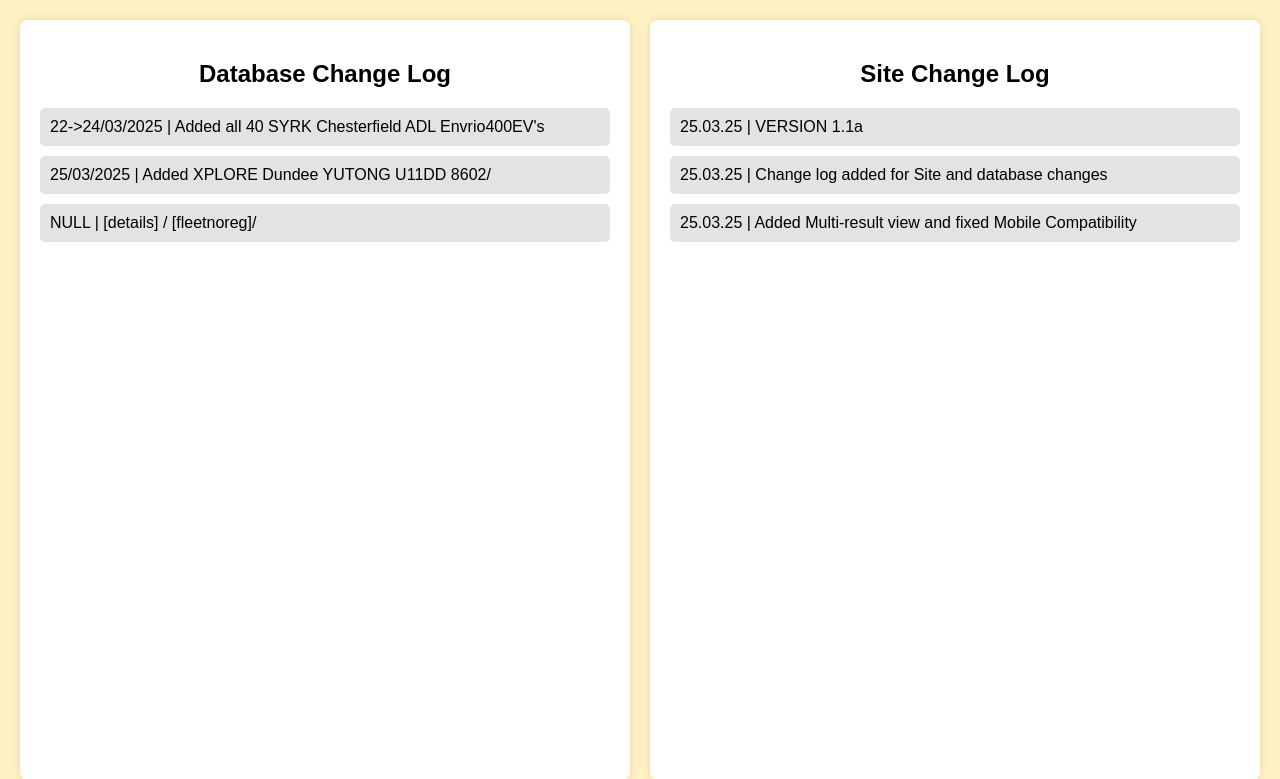
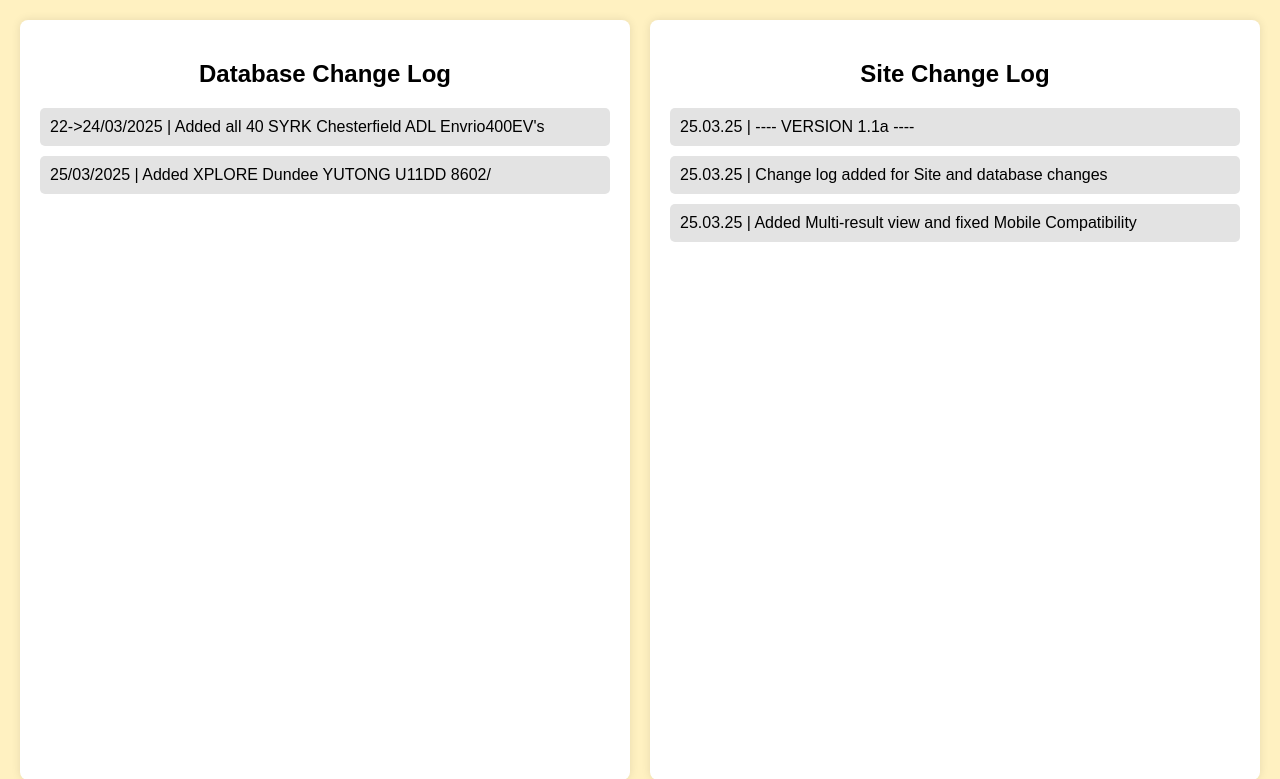
Before and after one commit to PowerGMedia/newtrackingdata, a Flask app: page /changes in a window 1280 px wide. Shown: the top 779 px of the page. Run offline with Flask 3, Linux system fonts and the light colour scheme.

Commit message:
More changes....

```diff
--- a/templates/changes.html
+++ b/templates/changes.html
@@ -49,14 +49,14 @@
       <div class="log" id="logList1">
         <div class="log-item">22->24/03/2025 | Added all 40 SYRK Chesterfield ADL Envrio400EV's</div>
         <div class="log-item">25/03/2025 | Added XPLORE Dundee YUTONG U11DD 8602/</div>
-        <div class="log-item">NULL | [details] / [fleetnoreg]/</div>
+
       </div>
     </div>
 
     <div class="container">
       <h2>Site Change Log</h2>
       <div class="log" id="logList2">
-        <div class="log-item">25.03.25 |        VERSION 1.1a</div>
+        <div class="log-item">25.03.25 | ---- VERSION 1.1a ---- </div>
         <div class="log-item">25.03.25 | Change log added for Site and database changes</div>
         <div class="log-item">25.03.25 | Added Multi-result view and fixed Mobile Compatibility</div>
       </div>
```
